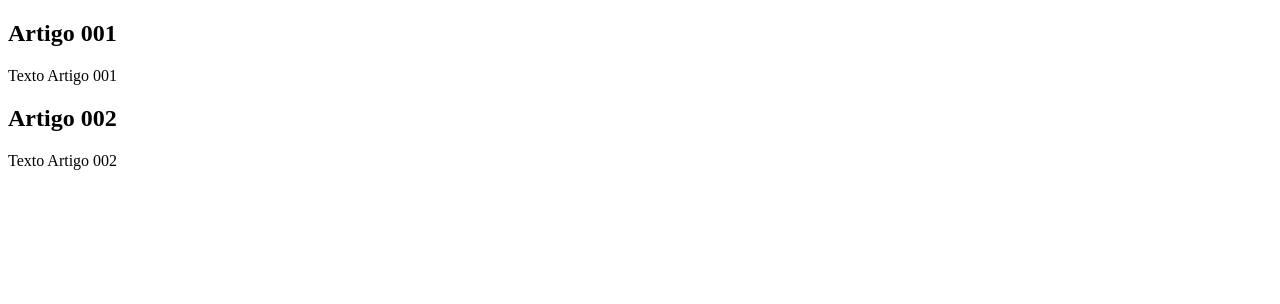
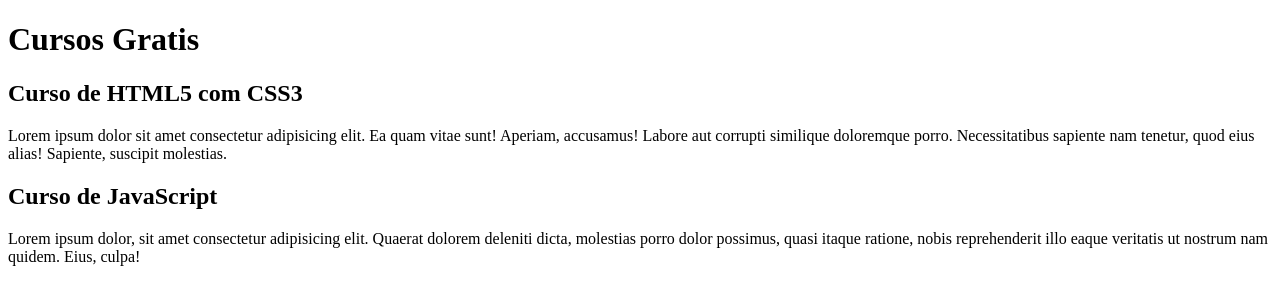
Before and after one commit to ricardomarchezan/projeto-site, a plain HTML site: page index.html in a window 1280 px wide. Drawn offline with Linux system fonts and the light colour scheme.

Commit message:
comecei a escrever o conteudo

```diff
--- a/index.html
+++ b/index.html
@@ -8,15 +8,15 @@
 <body>
     <main>
         <header>
-
+            <h1>Cursos Gratis</h1>
         </header>
         <article>
-            <h2>Artigo 001</h2>
-            <p>Texto Artigo 001</p>
+            <h2>Curso de HTML5 com CSS3</h2>
+            <p>Lorem ipsum dolor sit amet consectetur adipisicing elit. Ea quam vitae sunt! Aperiam, accusamus! Labore aut corrupti similique doloremque porro. Necessitatibus sapiente nam tenetur, quod eius alias! Sapiente, suscipit molestias.</p>
         </article>
         <article>
-            <h2>Artigo 002</h2>
-            <p>Texto Artigo 002</p>
+            <h2>Curso de JavaScript</h2>
+            <p>Lorem ipsum dolor, sit amet consectetur adipisicing elit. Quaerat dolorem deleniti dicta, molestias porro dolor possimus, quasi itaque ratione, nobis reprehenderit illo eaque veritatis ut nostrum nam quidem. Eius, culpa!</p>
         </article>
     </main>
 </body>
```
